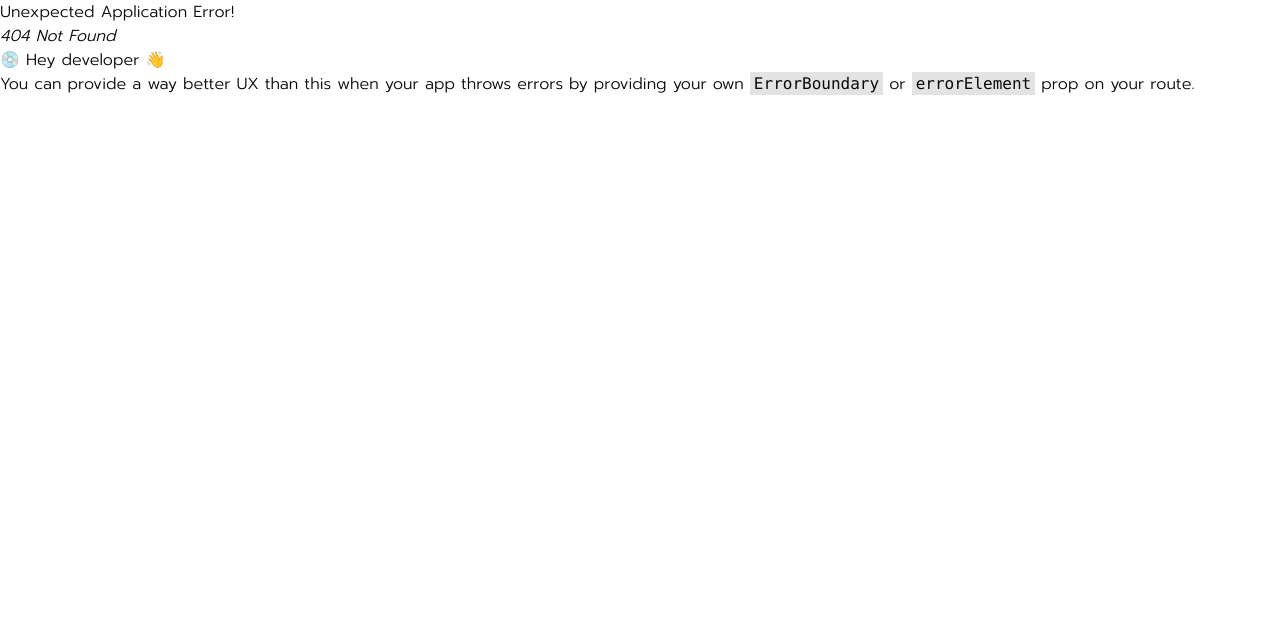
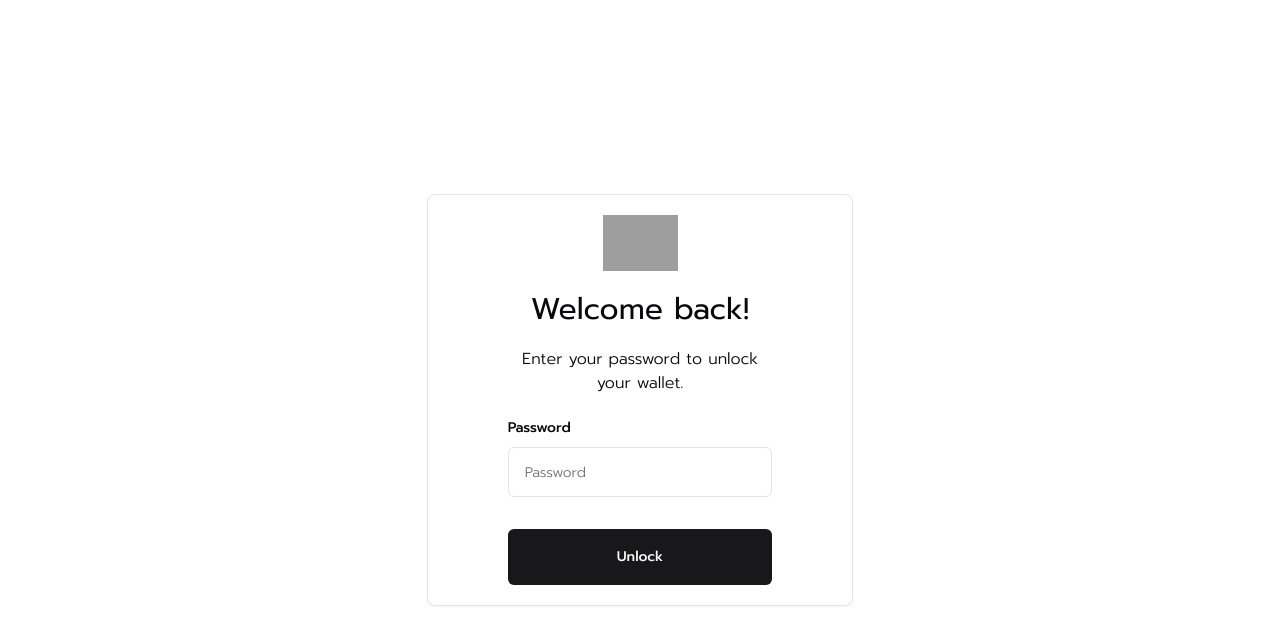
Before and after one commit to canccevik/epimon, a React (Vite) app in the folder apps/wallet/: page /#/auth/unlock in a window 1280 px wide. Before the commit this address had no page. Shown: the top 644 px of the page. Built offline with nearby package versions, Linux system fonts and the light colour scheme; grey boxes are pictures that could not be loaded.

Commit message:
feat(wt): add unlock page

```diff
--- a/apps/wallet/src/lib/schemas/auth.ts
+++ b/apps/wallet/src/lib/schemas/auth.ts
@@ -22,3 +22,7 @@ export const confirmSecretSchema = z.object({
   word2: z.string(),
   word3: z.string()
 })
+
+export const unlockSchema = z.object({
+  password: z.string({ required_error: 'You must enter your password.' })
+})
--- /dev/null
+++ b/apps/wallet/src/pages/auth/unlock/index.tsx
@@ -0,0 +1,55 @@
+import { unlockSchema } from '@/lib/schemas/auth'
+import { zodResolver } from '@hookform/resolvers/zod'
+import { useForm } from 'react-hook-form'
+import { z } from 'zod'
+import {
+  Form,
+  FormControl,
+  FormField,
+  FormItem,
+  FormLabel,
+  FormMessage
+} from '@/components/ui/form'
+import { Button } from '@/components/ui/button'
+import { Input } from '@/components/ui/input'
+
+export type FormData = z.infer<typeof unlockSchema>
+
+export default function Unlock() {
+  const form = useForm<FormData>({
+    resolver: zodResolver(unlockSchema)
+  })
+
+  async function onSubmit(values: FormData) {}
+
+  return (
+    <div className="flex flex-col items-center gap-y-5">
+      <h1 className="text-3xl font-normal text-center">Welcome back!</h1>
+      <p className="text-center">Enter your password to unlock your wallet.</p>
+
+      <Form {...form}>
+        <form onSubmit={form.handleSubmit(onSubmit)} className="w-full space-y-8">
+          <FormField
+            control={form.control}
+            name="password"
+            render={({ field }) => (
+              <FormItem>
+                <FormLabel>Password</FormLabel>
+
+                <FormControl>
+                  <Input type="password" placeholder="Password" {...field} />
+                </FormControl>
+
+                <FormMessage />
+              </FormItem>
+            )}
+          />
+
+          <Button type="submit" className="w-full">
+            Unlock
+          </Button>
+        </form>
+      </Form>
+    </div>
+  )
+}
--- a/apps/wallet/src/router.tsx
+++ b/apps/wallet/src/router.tsx
@@ -8,6 +8,7 @@ import AuthLayout from './pages/auth/layout'
 import Auth from './pages/auth'
 import Home from './pages/home'
 import ImportConfirmSecret from './pages/auth/import-wallet/confirm-secret'
+import Unlock from './pages/auth/unlock'
 
 export const router = createHashRouter([
   {
@@ -43,6 +44,10 @@ export const router = createHashRouter([
           {
             path: '/auth/import/create-password',
             element: <ImportCreatePassword />
+          },
+          {
+            path: '/auth/unlock',
+            element: <Unlock />
           }
         ]
       }
```
